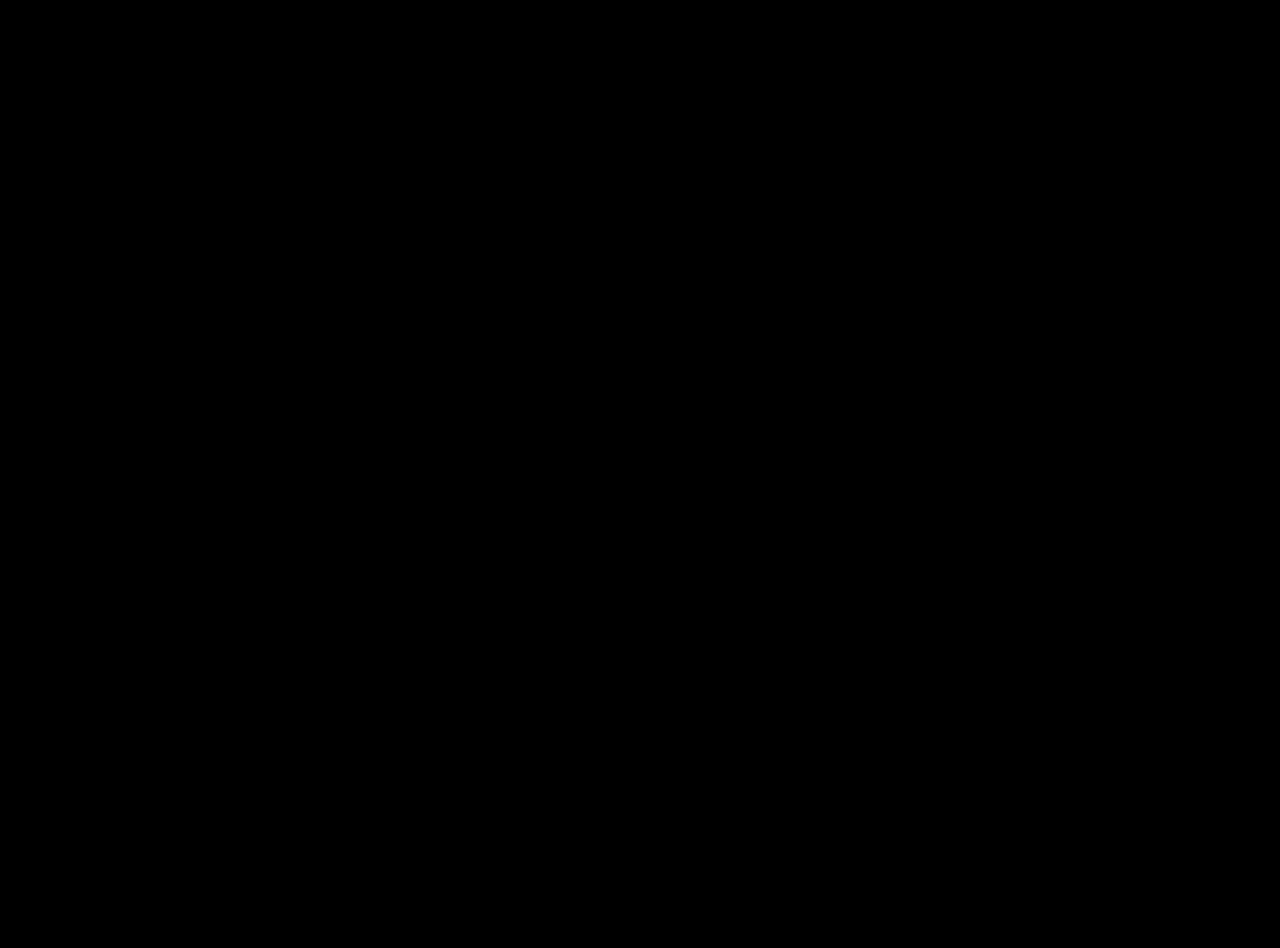
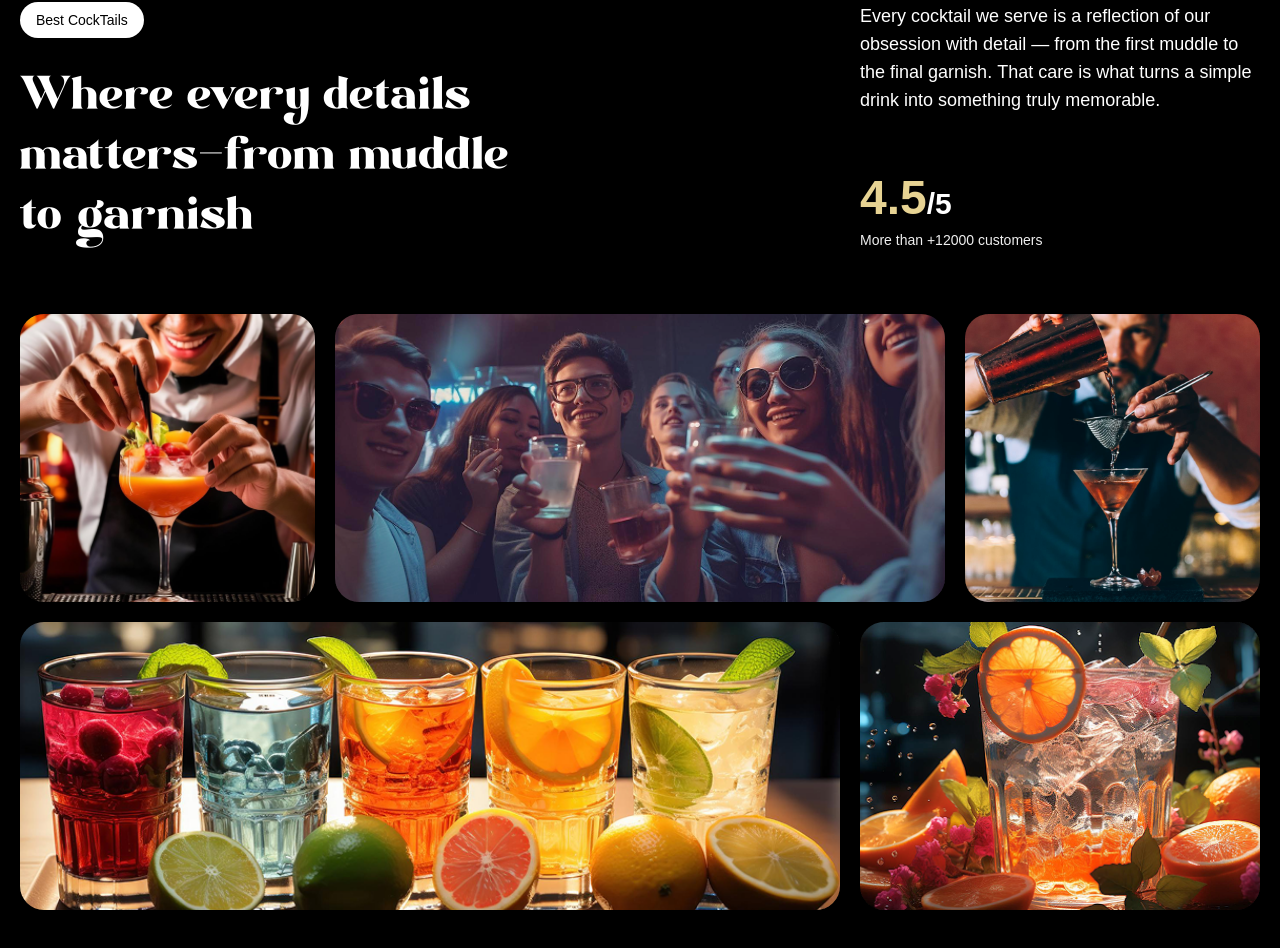
Before and after one commit to mohammadhojjat-dev/awward-level-landing-page, a Next.js app: page / in a window 1280 px wide. Shown: the part 1710-2658 px from the top of the page. Before the commit the page ends 1600 px from the top, so only its background shows below. Built offline with nearby package versions, Linux system fonts and the light colour scheme; a web font is replaced by a local one.

Commit message:
feat(core): Complete About page animation and elements.

```diff
--- /dev/null
+++ b/app/_components/About.tsx
@@ -0,0 +1,103 @@
+import React from 'react'
+import Image from "next/image";
+import AboutImage1 from '@/public/images/abt1.png'
+import AboutImage2 from '@/public/images/abt2.png'
+import AboutImage3 from '@/public/images/abt3.png'
+import AboutImage4 from '@/public/images/abt4.png'
+import AboutImage5 from '@/public/images/abt5.png'
+import AboutAnimation from "@/app/_components/animations/AboutAnimation";
+
+const About = () => {
+    return (
+        <AboutAnimation>
+            <div id={'about'}>
+                <div className={'mb-16 md:px-0 px-5'}>
+                    <div className={'content'}>
+
+                        <div className={'md:col-span-8'}>
+                            <p className={'badge'}>
+
+                                Best CockTails
+                            </p>
+                            <h2>
+                                Where every details matters
+                                <span className={'text-white'}>
+                                -
+                            </span>
+                                from muddle to garnish
+                            </h2>
+                        </div>
+                        <div className={'sub-content'}>
+                            <p>
+                                Every cocktail we serve is a reflection of our obsession with detail — from the first
+                                muddle
+                                to the final garnish. That care is what turns a simple drink into something truly
+                                memorable.
+                            </p>
+                            <div>
+                                <p className={'md:text-3xl text-xl font-bold'}>
+                                    <span>4.5</span>/5
+                                </p>
+                                <p className={'text-sm text-white-100'}>
+                                    More than +12000 customers
+                                </p>
+                            </div>
+                        </div>
+                    </div>
+                </div>
+
+                <div className={'top-grid'}>
+                    <div className={'md:col-span-3'}>
+                        <div className={'noisy'}>
+                            <Image src={AboutImage1} alt={'grid-img-1'}/>
+                        </div>
+
+
+                    </div>
+
+                    <div className={'md:col-span-6'}>
+                        <div className={'noisy'}>
+                            <Image src={AboutImage2} alt={'grid-img-2'}/>
+                        </div>
+
+
+                    </div>
+
+
+                    <div className={'md:col-span-3'}>
+                        <div className={'noisy'}>
+                            <Image src={AboutImage5} alt={'grid-img-5'}/>
+                        </div>
+
+
+                    </div>
+
+                </div>
+                <div className={'bottom-grid'}>
+
+                    <div className={'md:col-span-8'}>
+                        <div className={'noisy'}>
+                            <Image src={AboutImage3} alt={'grid-img-3'}/>
+                        </div>
+
+
+                    </div>
+
+
+                    <div className={'md:col-span-4'}>
+                        <div className={'noisy'}>
+                            <Image src={AboutImage4} alt={'grid-img-4'}/>
+                        </div>
+
+
+                    </div>
+
+                </div>
+
+
+            </div>
+        </AboutAnimation>
+
+    )
+}
+export default About
--- /dev/null
+++ b/app/_components/animations/AboutAnimation.tsx
@@ -0,0 +1,44 @@
+'use client'
+import React, {useRef} from 'react'
+import {useGSAP} from "@gsap/react";
+import gsap from 'gsap'
+import {SplitText} from "gsap/all";
+
+gsap.registerPlugin(SplitText)
+
+const AboutAnimation = ({children}: { children: React.ReactNode }) => {
+    const containerRef = useRef<HTMLDivElement | null>(null);
+    useGSAP(() => {
+        const titleSplit = SplitText.create('#about', {
+            type: 'words'
+        })
+
+        const scrollTimeline = gsap.timeline({
+            scrollTrigger: {
+                trigger: '#about',
+                start: 'top center'
+            }
+        })
+
+        scrollTimeline
+            .from(titleSplit.words, {
+                opacity: 0,
+                duration: 1,
+                yPercent: 100,
+                ease: 'expo.out',
+                stagger: 0.02
+            })
+            .from('.top-grid div, .bottom-grid div', {
+                opacity: 0,
+                duration: 1,
+                ease: 'power1.inOut',
+                stagger: 0.04
+            }, '-=0.5')
+
+
+    })
+    return (
+        <div ref={containerRef}>{children}</div>
+    )
+}
+export default AboutAnimation
--- a/app/_components/animations/HeroAnimation.tsx
+++ b/app/_components/animations/HeroAnimation.tsx
@@ -75,7 +75,7 @@ const HeroAnimation = ({children}: { children: React.ReactNode }) => {
             }
         }
 
-    }, {scope: containerRef, dependencies: [isMobile]})
+    }, {scope: containerRef})
 
     return (
         <div ref={containerRef}>{children}</div>
--- a/app/page.tsx
+++ b/app/page.tsx
@@ -1,5 +1,6 @@
 import Hero from "@/app/_components/Hero";
 import Cocktails from "@/app/_components/Cocktails";
+import About from "@/app/_components/About";
 
 
 export default function Home() {
@@ -7,6 +8,7 @@ export default function Home() {
         <>
             <Hero/>
             <Cocktails/>
+            <About/>
         </>
     );
 }
```
